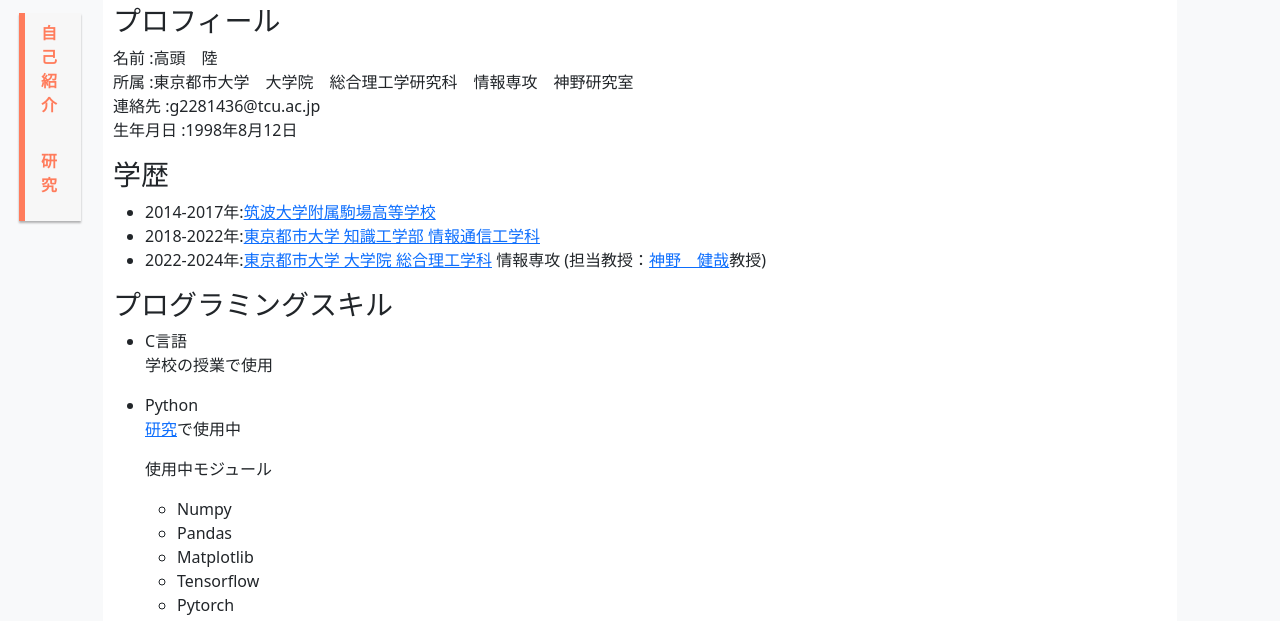
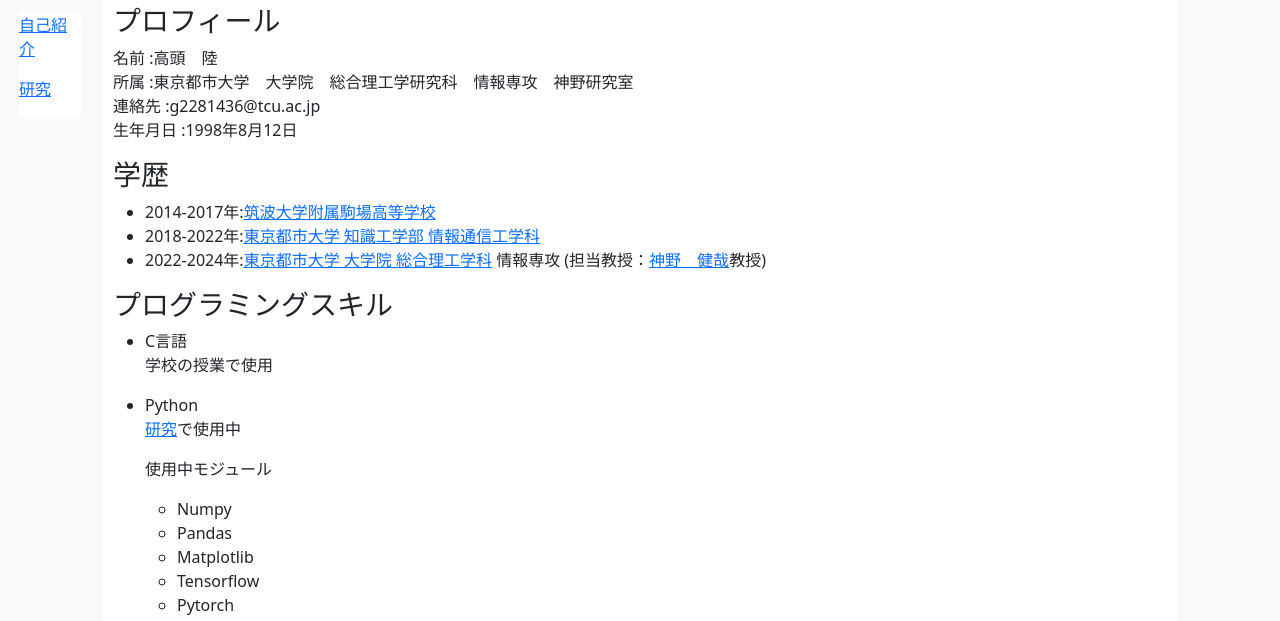
Before and after one commit to g2281436/g2281436.github.io, a plain HTML site: page index.html in a window 1280 px wide. Shown: the part 179-800 px from the top of the page. Drawn offline with nearby package versions, Linux system fonts and the light colour scheme; a small style sheet from the web is missing.

Commit message:
07181418

```diff
--- a/index.html
+++ b/index.html
@@ -18,10 +18,10 @@
                 <nav>
                     <ul class="nav flex-column">
                         <li class="nav-item">
-                            <a class="btn-sticky" href="#about"><p>自己紹介</p></a>
+                            <a href="#about" ><p>自己紹介</p></a>
                         </li>
                         <li class="nav-item">
-                            <a class="btn-sticky" href="#study"><p>研究</p></a>
+                            <a href="#study" ><p>研究</p></a>
                         </li>
                     </ul>
                 </nav>
```
